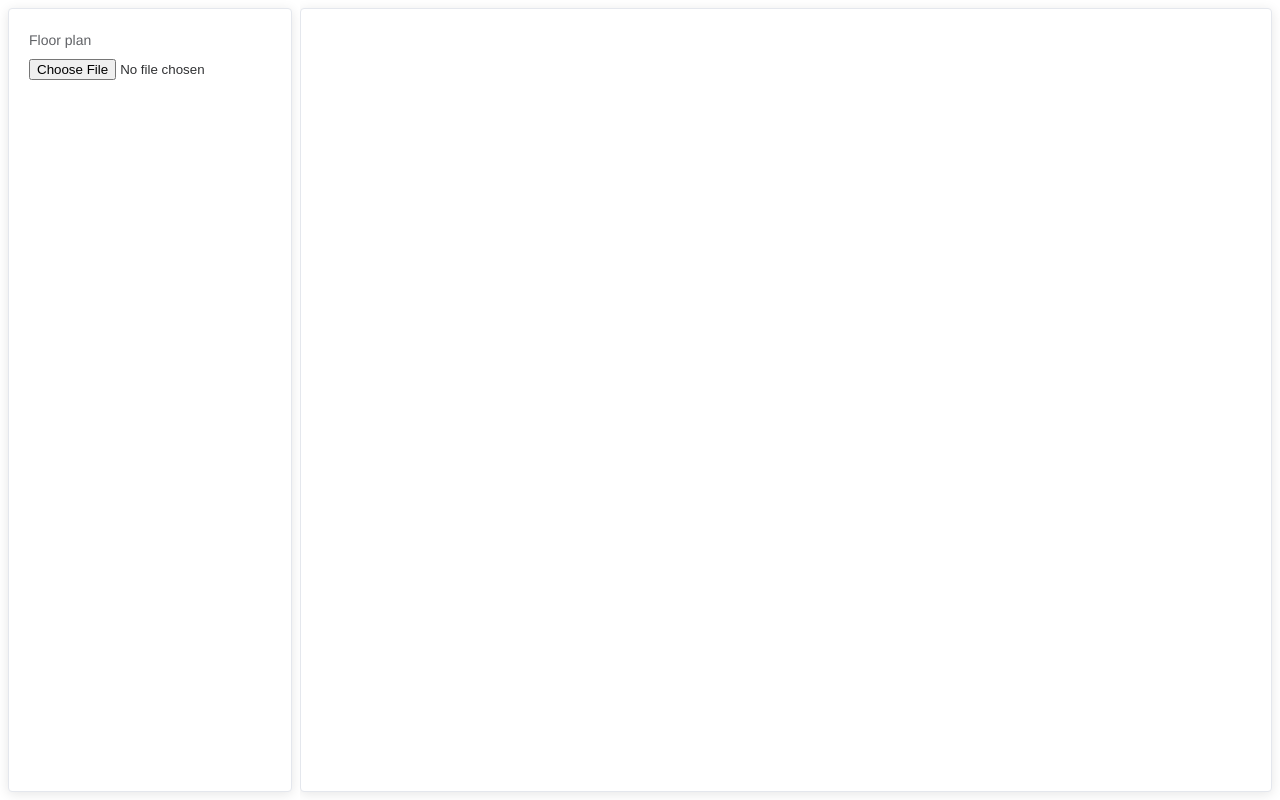
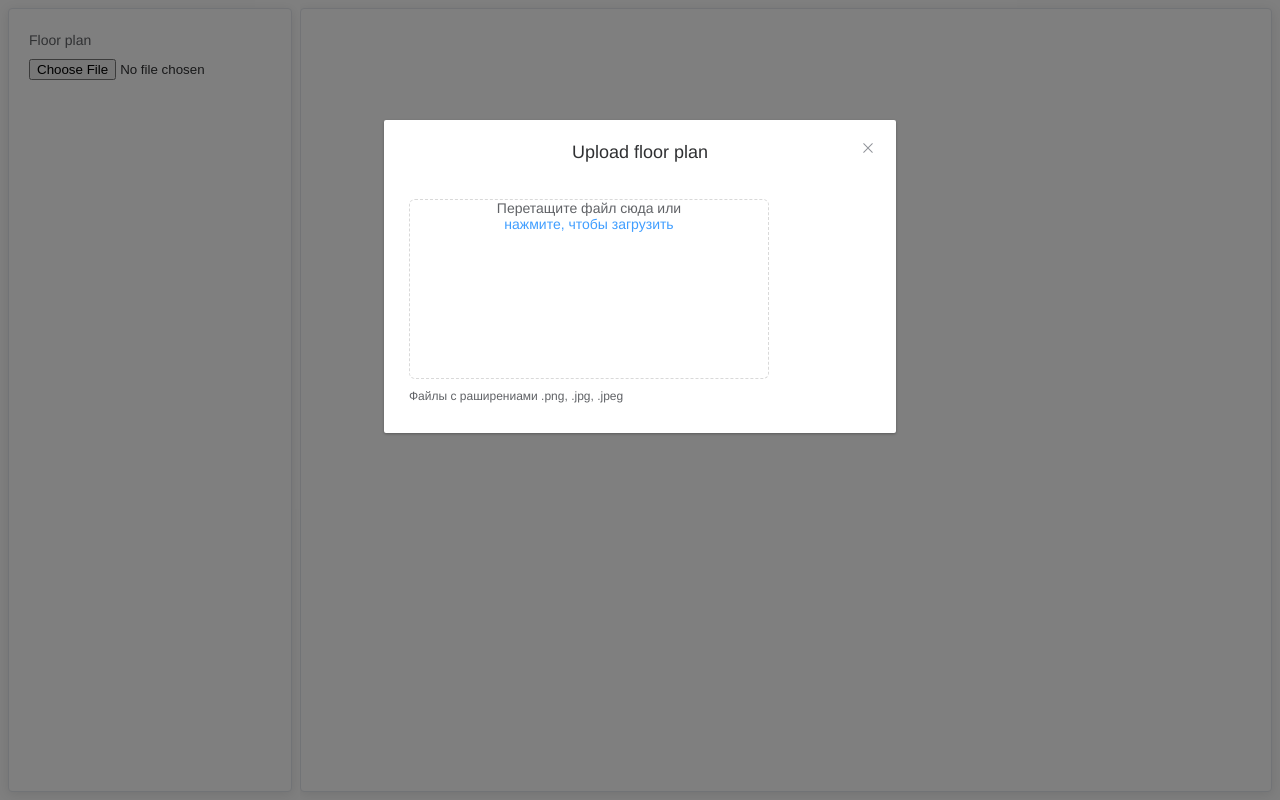
Before and after one commit to lnq99/office-seat-alloc, a Vue app: page / in a window 1280 px wide. Built offline with nearby package versions, Linux system fonts and the light colour scheme.

Commit message:
Add: file uploader

```diff
--- a/src/components/Main.vue
+++ b/src/components/Main.vue
@@ -16,7 +16,7 @@
               background
               layout="prev, pager, next"
               :page-size="1"
-              :total="3"
+              :total="imgList.length"
               v-model:currentPage="currentPlan"
             >
             </el-pagination>
@@ -212,6 +212,7 @@
           </el-button>
         </div>
         <Plan
+          v-if="isFileLoaded"
           ref="plan"
           @zonesUpdate="fetchZones"
           @setCurrentRow="setCurrentRow"
@@ -219,19 +220,29 @@
       </el-card>
     </el-main>
   </el-container>
+  <el-dialog
+    title="Upload floor plan"
+    v-model="isOpenUpload"
+    width="max(40%, 400px)"
+    center
+  >
+    <upload @upload="onUpload"></upload>
+  </el-dialog>
 </template>
 
 <script>
 import Plan from './Plan.vue'
+import Upload from './Upload.vue'
 
 export default {
-  components: { Plan },
+  components: { Plan, Upload },
   data() {
     return {
-      isFileLoaded: false,
       zones: [],
       plan: null,
-      currentPlan: 1,
+      currentPlan: -1,
+      isOpenUpload: true,
+      imgList: [],
     }
   },
   mounted() {
@@ -244,6 +255,19 @@ export default {
     })
 
     this.plan = this.$refs.plan
+  },
+  computed: {
+    isFileLoaded() {
+      console.log(this.isFileLoaded)
+      return this.imgList.length > 0 && !this.isOpenUpload
+    }
+  },
+  watch: {
+    currentPlan(newPlan) {
+      console.log(newPlan)
+      const img = this.imgList[newPlan - 1]
+      this.$refs.plan.loadImage(img.img)
+    },
   },
   methods: {
     run() {
@@ -275,6 +299,10 @@ export default {
     sizeFormatter(row, column, cellValue, index) {
       return cellValue.toFixed(2)
     },
+    onUpload(imgList) {
+      this.imgList = imgList
+      console.log(this.imgList)
+    }
   }
 }
 </script>
--- /dev/null
+++ b/src/components/Upload.vue
@@ -0,0 +1,62 @@
+<template>
+  <el-upload
+    class="upload"
+    drag
+    :on-remove="handleFileRemove"
+    :file-list="imgList"
+    :limit="5"
+    action=""
+    :http-request="handleFileRequest"
+    accept=".png, .jpg, .jpeg"
+  >
+    <i class="el-icon-upload" style="margin-top: 16px"></i>
+    <div class="el-upload__text">
+      Перетащите файл сюда или <br /><em> нажмите, чтобы загрузить </em>
+    </div>
+    <template #tip>
+      <div class="el-upload__tip">Файлы с раширениами .png, .jpg, .jpeg</div>
+    </template>
+  </el-upload>
+</template>
+
+
+<script>
+export default {
+  data() {
+    return {
+      nImg: 0,
+      imgList: [],
+    }
+  },
+  methods: {
+    handleFileRemove(file, fileList) {
+      this.imgList = this.imgList.filter(e => e.name != file.name)
+      console.log(this.imgList)
+    },
+    handleFileRequest(request) {
+      console.log(request)
+      let fr = new FileReader()
+      fr.name = request.file.name
+      fr.onload = this.onFileLoad
+      fr.readAsDataURL(request.file)
+      // fr.readAsText(request.file)
+    },
+    onFileLoad(event) {
+      const name = event.target.name
+      const img = new Image()
+      img.src = event.target.result
+
+      const imgRecord = {
+        name,
+        img,
+      }
+
+      const i = this.imgList.findIndex((e) => e.name == name)
+      if (i == -1) this.imgList.push(imgRecord)
+      else this.imgList[i] = imgRecord
+
+      this.$emit('upload', this.imgList)
+    },
+  }
+}
+</script>
```
Also changed, not shown: src/main.js (+6 -2 lines).
